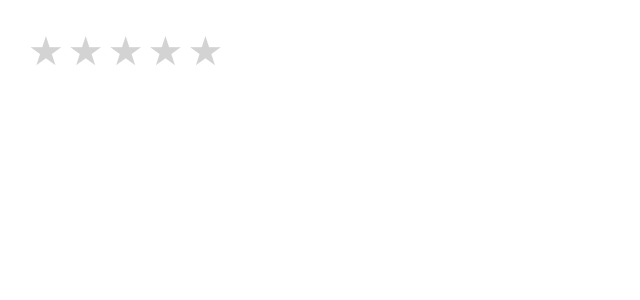
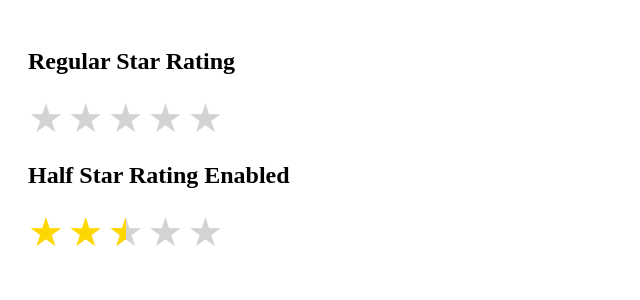
Before and after one commit to sudo-sanjeev/Star-Rating, a React (Create React App) app: page / in a window 1280 px wide. Shown: the top 300 px of the page, without its empty margins (0-640 px from the left). Built offline with nearby package versions, Linux system fonts and the light colour scheme.

Commit message:
adding cpability for half star

```diff
--- a/src/App.tsx
+++ b/src/App.tsx
@@ -9,6 +9,7 @@ const App: React.FC = () => {
 
   return (
     <div style={{ padding: 20 }}>
+      <h2>Regular Star Rating</h2>
       <StarRating
         config={{
           totalStars: 5,
@@ -16,7 +17,22 @@ const App: React.FC = () => {
         }}
         style={{
           size: 40,
-          filledColor: "red",
+          filledColor: "gold",
+        }}
+        onChange={handleRatingChange}
+      />
+
+      <h2>Half Star Rating Enabled</h2>
+      <StarRating
+        config={{
+          totalStars: 5,
+          defaultValue: 2.5,
+          allowHalfRating: true,
+        }}
+        style={{
+          size: 40,
+          filledColor: "gold",
+          emptyColor: "lightgray",
         }}
         onChange={handleRatingChange}
       />
--- a/src/components/Star.module.css
+++ b/src/components/Star.module.css
@@ -4,6 +4,8 @@
   transition: color 0.2s ease;
   color: var(--star-color);
   font-size: var(--star-size);
+  position: relative;
+  display: inline-block;
 }
 
 .star:hover {
@@ -24,3 +26,41 @@
 .disabled:hover {
   transform: none;
 }
+
+.halfStar {
+  position: relative;
+  overflow: hidden;
+}
+
+.halfStar::before {
+  content: '★';
+  position: absolute;
+  left: 0;
+  top: 0;
+  width: 50%;
+  color: var(--filled-color);
+  overflow: hidden;
+  z-index: 1;
+}
+
+.halfClickable {
+  position: relative;
+}
+
+.leftHalf,
+.rightHalf {
+  position: absolute;
+  top: 0;
+  width: 50%;
+  height: 100%;
+  cursor: pointer;
+  z-index: 2;
+}
+
+.leftHalf {
+  left: 0;
+}
+
+.rightHalf {
+  right: 0;
+}
--- a/src/components/Star.tsx
+++ b/src/components/Star.tsx
@@ -5,11 +5,13 @@ import styles from './Star.module.css';
 export const Star: React.FC<StarProps> = ({
   value,
   isFilled,
-  size,
-  filledColor,
-  emptyColor,
+  isHalfFilled = false,
   disabled,
+  allowHalfRating = false,
+  starClassName,
+  starStyle,
   onHover,
+  onHalfHover,
   onLeave,
   onClick,
 }) => {
@@ -20,12 +22,48 @@ export const Star: React.FC<StarProps> = ({
     }
   };
 
-  const starClassName = `${styles.star} ${disabled ? styles.disabled : ''}`;
+  const handleHalfKeyDown = (e: React.KeyboardEvent) => {
+    if (e.key === 'Enter' || e.key === ' ') {
+      e.preventDefault();
+      onClick(value - 0.5);
+    }
+  };
 
-  const starStyle = {
-    '--star-color': isFilled ? filledColor : emptyColor,
-    '--star-size': `${size}px`,
-  } as React.CSSProperties;
+  // Style computation now handled by parent component
+
+  if (allowHalfRating && !disabled) {
+    return (
+      <span
+        className={starClassName}
+        style={starStyle}
+        onMouseLeave={onLeave}
+        role="button"
+        tabIndex={-1}
+        aria-label={`Rate ${value} star${value !== 1 ? 's' : ''}`}
+        aria-pressed={isFilled}
+      >
+        <span
+          className={styles.leftHalf}
+          onMouseEnter={() => onHalfHover?.(value)}
+          onClick={() => onClick(value - 0.5)}
+          onKeyDown={handleHalfKeyDown}
+          role="button"
+          tabIndex={0}
+          aria-label={`Rate ${value - 0.5} stars`}
+        />
+        <span
+          className={styles.rightHalf}
+          onMouseEnter={() => onHover(value)}
+          onClick={() => onClick(value)}
+          onKeyDown={handleKeyDown}
+          role="button"
+          tabIndex={0}
+          aria-label={`Rate ${value} star${value !== 1 ? 's' : ''}`}
+        />
+        ★
+      </span>
+    );
+  }
 
   return (
     <span
--- a/src/components/StarRating.tsx
+++ b/src/components/StarRating.tsx
@@ -3,6 +3,7 @@ import { StarRatingProps } from '../types';
 import { DEFAULT_CONFIG } from '../constants';
 import { useStarRating } from '../hooks/useStarRating';
 import { Star } from './Star';
+import styles from './Star.module.css';
 
 export const StarRating: React.FC<StarRatingProps> = ({
   config = {},
@@ -13,6 +14,7 @@ export const StarRating: React.FC<StarRatingProps> = ({
     totalStars = DEFAULT_CONFIG.TOTAL_STARS,
     defaultValue = DEFAULT_CONFIG.DEFAULT_VALUE,
     disabled = DEFAULT_CONFIG.DISABLED,
+    allowHalfRating = DEFAULT_CONFIG.ALLOW_HALF_RATING,
   } = config;
 
   const {
@@ -24,24 +26,47 @@ export const StarRating: React.FC<StarRatingProps> = ({
   const {
     handleClick,
     handleMouseEnter,
+    handleHalfMouseEnter,
     handleMouseLeave,
     isStarFilled,
-  } = useStarRating({ defaultValue, disabled, onChange });
+    isStarHalfFilled,
+  } = useStarRating({ defaultValue, disabled, allowHalfRating, onChange });
+
+  const getStarColor = (isFilled: boolean, isHalfFilled: boolean) => {
+    if (isFilled) return filledColor;
+    if (isHalfFilled) return emptyColor;
+    return emptyColor;
+  };
+
+  const getStarClassName = (isHalfFilled: boolean) => {
+    return `${styles.star} ${disabled ? styles.disabled : ''} ${isHalfFilled ? styles.halfStar : ''} ${allowHalfRating && !disabled ? styles.halfClickable : ''}`;
+  };
+
+  const getStarStyle = (isFilled: boolean, isHalfFilled: boolean) => ({
+    '--star-color': getStarColor(isFilled, isHalfFilled),
+    '--star-size': `${size}px`,
+    '--filled-color': filledColor,
+  } as React.CSSProperties);
 
   return (
     <div className="container" role="radiogroup" aria-label="Star rating">
       {Array.from({ length: totalStars }, (_, index) => {
         const starValue = index + 1;
+        const isFilled = isStarFilled(starValue);
+        const isHalfFilled = isStarHalfFilled(starValue);
+
         return (
           <Star
             key={starValue}
             value={starValue}
-            isFilled={isStarFilled(starValue)}
-            size={size}
-            filledColor={filledColor}
-            emptyColor={emptyColor}
+            isFilled={isFilled}
+            isHalfFilled={isHalfFilled}
             disabled={disabled}
+            allowHalfRating={allowHalfRating}
+            starClassName={getStarClassName(isHalfFilled)}
+            starStyle={getStarStyle(isFilled, isHalfFilled)}
             onHover={handleMouseEnter}
+            onHalfHover={handleHalfMouseEnter}
             onLeave={handleMouseLeave}
             onClick={handleClick}
           />
--- a/src/constants.ts
+++ b/src/constants.ts
@@ -5,4 +5,5 @@ export const DEFAULT_CONFIG = {
   FILLED_COLOR: 'gold',
   EMPTY_COLOR: 'lightgray',
   DISABLED: false,
+  ALLOW_HALF_RATING: false,
 } as const;
--- a/src/hooks/useStarRating.ts
+++ b/src/hooks/useStarRating.ts
@@ -3,10 +3,11 @@ import { useState } from 'react';
 interface UseStarRatingProps {
   defaultValue: number;
   disabled: boolean;
+  allowHalfRating?: boolean;
   onChange?: (rating: number) => void;
 }
 
-export const useStarRating = ({ defaultValue, disabled, onChange }: UseStarRatingProps) => {
+export const useStarRating = ({ defaultValue, disabled, allowHalfRating = false, onChange }: UseStarRatingProps) => {
   const [selected, setSelected] = useState<number>(defaultValue);
   const [hovered, setHovered] = useState<number | null>(null);
 
@@ -23,6 +24,12 @@ export const useStarRating = ({ defaultValue, disabled, onChange }: UseStarRatin
     }
   };
 
+  const handleHalfMouseEnter = (rating: number): void => {
+    if (!disabled && allowHalfRating) {
+      setHovered(rating - 0.5);
+    }
+  };
+
   const handleMouseLeave = (): void => {
     if (!disabled) {
       setHovered(null);
@@ -30,7 +37,14 @@ export const useStarRating = ({ defaultValue, disabled, onChange }: UseStarRatin
   };
 
   const isStarFilled = (value: number): boolean => {
-    return hovered !== null ? value <= hovered : value <= selected;
+    const currentRating = hovered !== null ? hovered : selected;
+    return currentRating >= value;
+  };
+
+  const isStarHalfFilled = (value: number): boolean => {
+    if (!allowHalfRating) return false;
+    const currentRating = hovered !== null ? hovered : selected;
+    return currentRating >= value - 0.5 && currentRating < value;
   };
 
   return {
@@ -38,7 +52,9 @@ export const useStarRating = ({ defaultValue, disabled, onChange }: UseStarRatin
     hovered,
     handleClick,
     handleMouseEnter,
+    handleHalfMouseEnter,
     handleMouseLeave,
     isStarFilled,
+    isStarHalfFilled,
   };
 };
```
Also changed, not shown: src/types.ts (+6 -3 lines).
